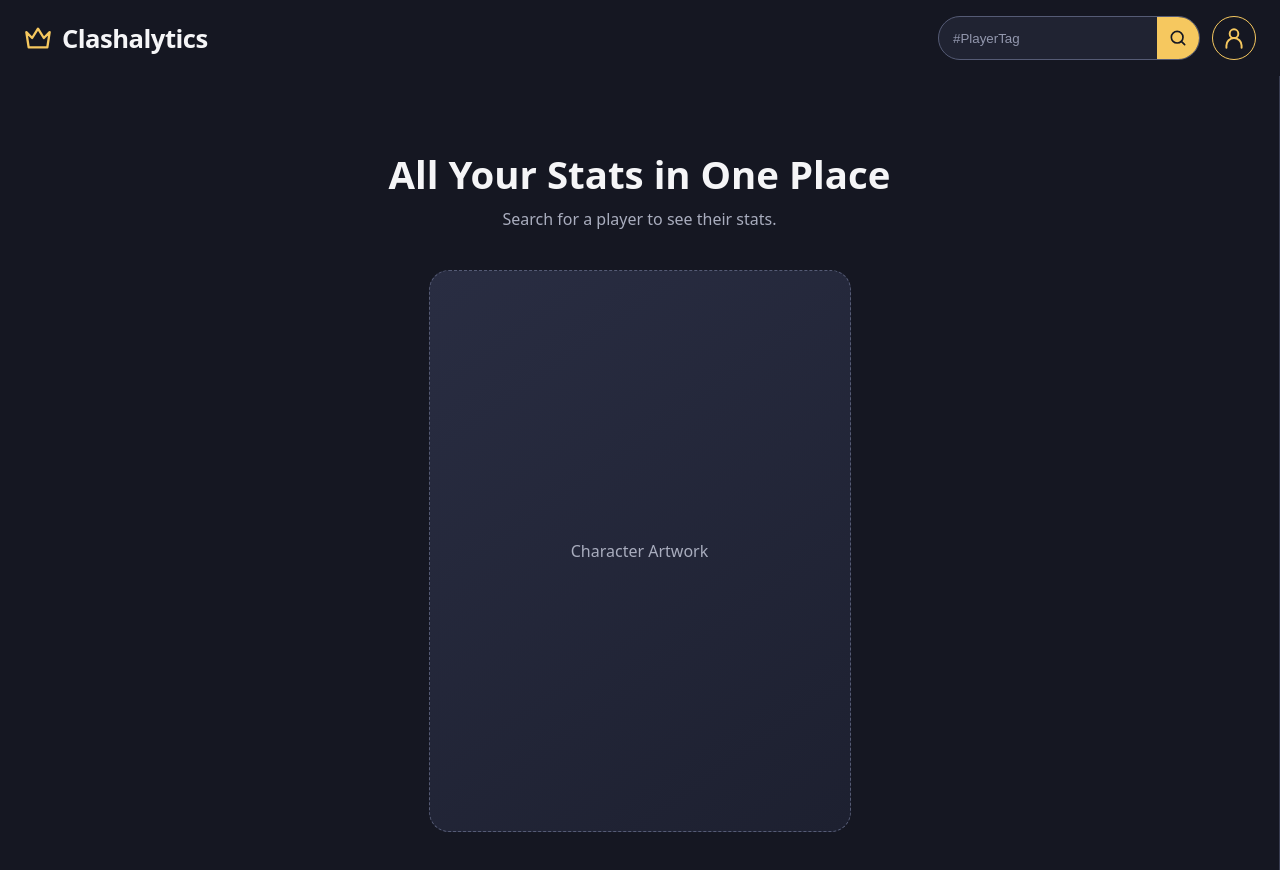
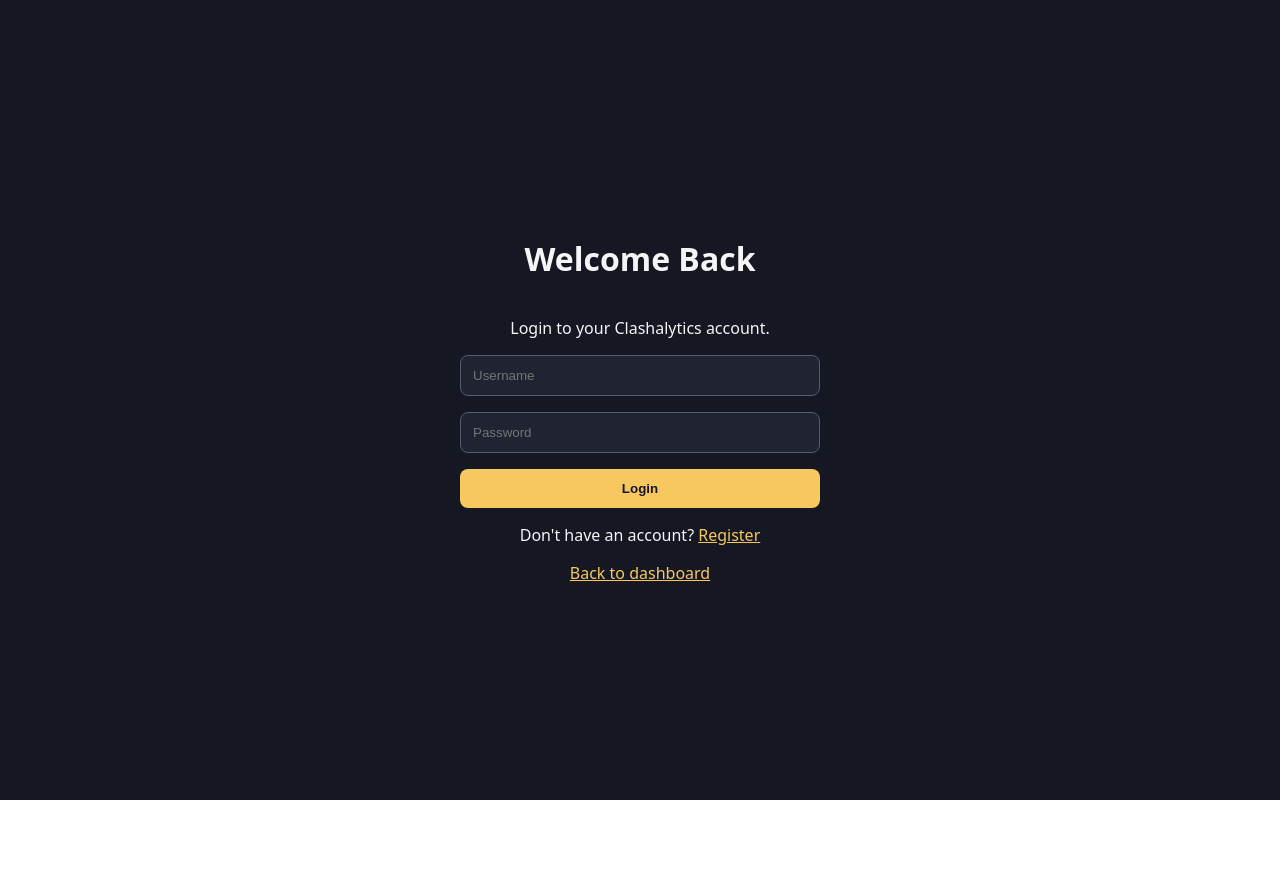
Before and after one commit to Lecol-q/Clashalytics, a React (Vite) app in the folder frontend/: page /login in a window 1280 px wide. After the commit the page ends 800 px from the top, so only its background shows below. Built offline with nearby package versions, Linux system fonts and the light colour scheme.

Commit message:
Added Login and Registration UI

```diff
--- a/frontend/src/main.jsx
+++ b/frontend/src/main.jsx
@@ -2,12 +2,12 @@
 import { createRoot } from 'react-dom/client'
 import { BrowserRouter } from 'react-router-dom'
 import './index.css'
-import App from './App.jsx'
+import AppRouter from "./AppRouter.jsx";
 
 createRoot(document.getElementById('root')).render(
   <StrictMode>
       <BrowserRouter>
-    <App />
+    <AppRouter />
       </BrowserRouter>
   </StrictMode>,
-)
+);
--- /dev/null
+++ b/frontend/src/pages/Auth.css
@@ -0,0 +1,43 @@
+
+.authPage {
+    min-height: 100vh;
+    box-sizing: border-box;
+    display: flex;
+    flex-direction: column;
+    align-items: center;
+    justify-content: center;
+    padding: 24px;
+    background: #151722;
+    color: #f5f5f7;
+    font-family: system-ui, sans-serif;
+}
+
+.authPage form {
+    display: flex;
+    flex-direction: column;
+    gap: 16px;
+    width: 100%;
+    max-width: 360px;
+}
+
+.authPage input {
+    padding: 12px;
+    border: 1px solid #555b75;
+    border-radius: 8px;
+    background: #202332;
+    color: #f5f5f7;
+}
+
+.authPage button {
+    padding: 12px;
+    border: none;
+    border-radius: 8px;
+    background: #f6c85f;
+    color: #151722;
+    font-weight: 600;
+    cursor: pointer;
+}
+
+.authPage a {
+    color: #f6c85f;
+}
--- /dev/null
+++ b/frontend/src/pages/Login.jsx
@@ -0,0 +1,36 @@
+
+import { Link } from "react-router-dom";
+import "./Auth.css";
+
+function Login() {
+    return (
+        <div className="authPage">
+            <h1>Welcome Back</h1>
+            <p>Login to your Clashalytics account.</p>
+
+            <form>
+                <input
+                    type="text"
+                    placeholder="Username"
+                    required
+                />
+
+                <input
+                    type="password"
+                    placeholder="Password"
+                    required
+                />
+
+                <button type="submit">Login</button>
+            </form>
+
+            <p>
+                Don't have an account? <Link to="/register">Register</Link>
+            </p>
+
+            <Link to="/">Back to dashboard</Link>
+        </div>
+    );
+}
+
+export default Login;
--- /dev/null
+++ b/frontend/src/pages/Register.jsx
@@ -0,0 +1,36 @@
+
+import { Link } from "react-router-dom";
+import "./Auth.css";
+
+function Register() {
+    return (
+        <div className="authPage">
+            <h1>Create an Account</h1>
+            <p>Join Clashalytics.</p>
+
+            <form>
+                <input
+                    type="text"
+                    placeholder="Username"
+                    required
+                />
+
+                <input
+                    type="password"
+                    placeholder="Password"
+                    required
+                />
+
+                <button type="submit">Register</button>
+            </form>
+
+            <p>
+                Already have an account? <Link to="/login">Login</Link>
+            </p>
+
+            <Link to="/">Back to dashboard</Link>
+        </div>
+    );
+}
+
+export default Register;
```
